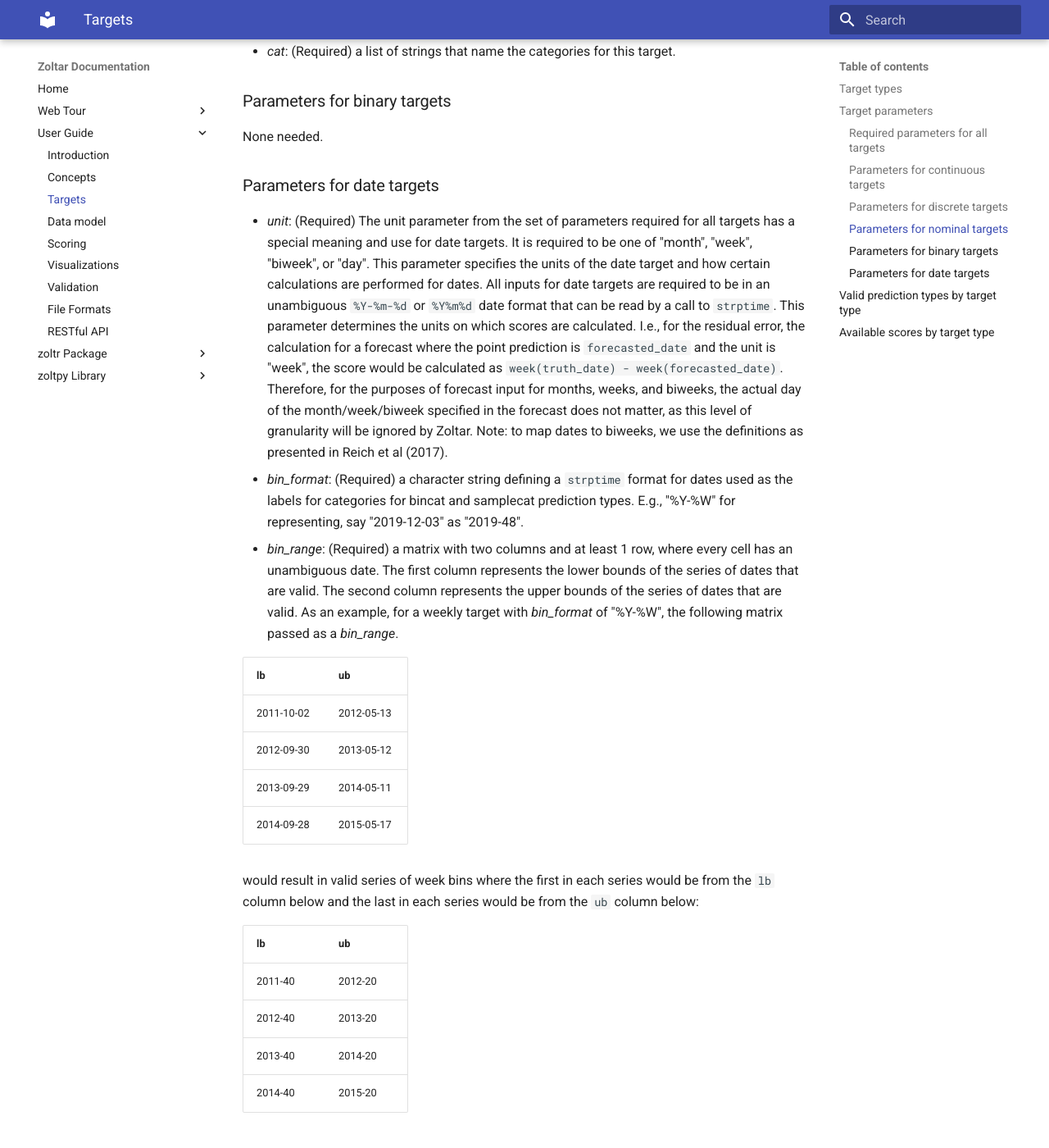
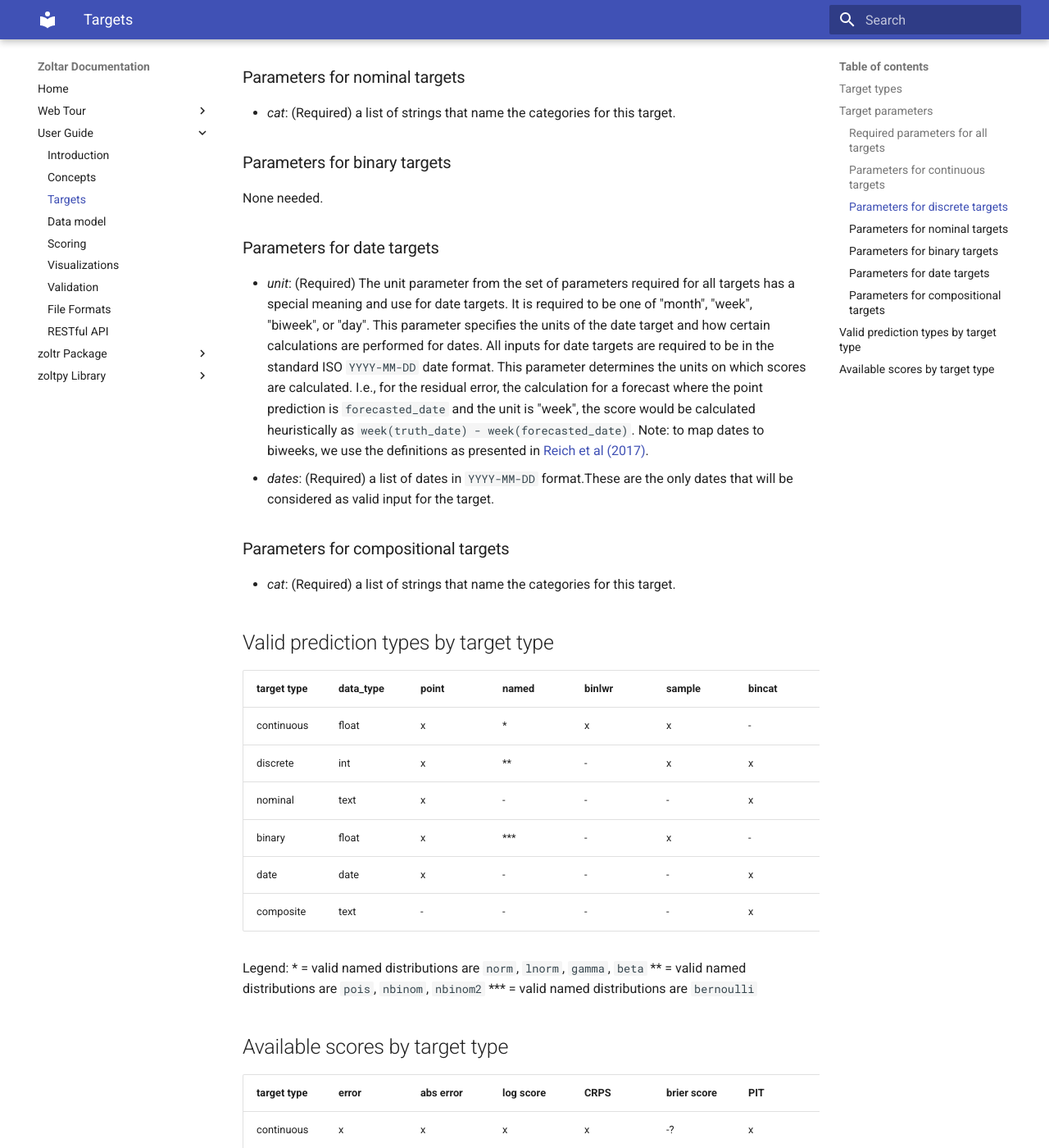
Before and after one commit to reichlab/docs.zoltardata, an MkDocs documentation site: the page built from docs/Targets.md, in a window 1280 px wide and 1400 px high, scrolled down 1956 px. Shown: the whole window at 82% size. Built offline with MkDocs 1.6.1 and Material for MkDocs 9.7.7, drawn with Linux system fonts in a browser that asks for light colours; some of the changed text lies outside the part shown.

Commit message:
updates to targets and validation docs, including info about composite targets and updated date validations...

```diff
--- a/docs/Targets.md
+++ b/docs/Targets.md
@@ -21,8 +21,12 @@ features pertain to a particular target.
 *binary*: A binary target, with a defined outcome that can be seen as a 0/1 or TRUE/FALSE.
 > Example: does the maximum value of a variable exceed some threshold C in a given period of time.
 
-*date*: A special case of a discrete target, where the possible outcomes are distinct units of time.
-> Example: the week in which the peak incidence occurs.
+*date*: A target with a discrete set of calendar dates as possible outcomes.
+> Example: the calendar week in which peak incidence occurs (represented by the Sunday of that week.
+
+*composite*: A nominal, unordered categorical target where observations are percentages that add up to 1.
+> Example: the proportions of all sequenced flu strains within different clades.
+
 
 ## Target parameters
 
@@ -44,10 +49,16 @@ additional, sometimes, optional parameters. These are all defined below.
          - nominal: text
          - binary: float
          - date: text, but maybe an int or other post-processed info (depends on how dates shake out)
-  ] -->
+    NGR: I think we don't need this now that we have target_types
+  ]
+-->
 - *is_step_ahead*: `true` if the target is a step ahead one. (Step ahead targets are used to predict values in the
   future, and are used by some analysis tools.
-- *step_ahead_increment*: An integer that's required if `is_step_ahead` is true. <!-- MC: clarify how used -->
+- *step_ahead_increment*: An integer that's required if `is_step_ahead` is true.
+<!--
+MC: clarify how used
+  NGR: I assume this is used for visualization, e.g. if you have multiple step-aheads then this makes it the ordering of the step-ahead targets clear.
+-->
 
 ### Parameters for continuous targets
 
@@ -69,7 +80,6 @@ If both Range and BinLwrs are specified, then the min(BinLwrs) must equal the lo
 
 ### Parameters for nominal targets
 
-- *unit*: (Required) E.g., "percent" or "week".
 - *cat*: (Required) a list of strings that name the categories for this target.
 
 ### Parameters for binary targets
@@ -81,46 +91,39 @@ None needed.
 - *unit*: (Required) The unit parameter from the set of parameters required for all targets has a special meaning and
   use for date targets. It is required to be one of "month", "week", "biweek", or "day". This parameter specifies the
   units of the date target and how certain calculations are performed for dates. All inputs for date targets are
-  required to be in an unambiguous `%Y-%m-%d` or `%Y%m%d` date format that can be read by a call to `strptime`. This
+  required to be in the standard ISO `YYYY-MM-DD` date format. This
   parameter determines the units on which scores are calculated. I.e., for the residual error, the calculation for a
-  forecast where the point prediction is `forecasted_date` and the unit is "week", the score would be calculated as
-  `week(truth_date) - week(forecasted_date)`. Therefore, for the purposes of forecast input for months, weeks, and
-  biweeks, the actual day of the month/week/biweek specified in the forecast does not matter, as this level of
-  granularity will be ignored by Zoltar. Note: to map dates to biweeks, we use the definitions as presented in Reich et
-  al (2017).
-- *bin_format*: (Required) a character string defining a `strptime` format for dates used as the labels for categories
-  for bincat and samplecat prediction types. E.g., "%Y-%W" for representing, say "2019-12-03" as "2019-48".
-- *bin_range*: (Required) a matrix <!--NGR: or some other representation--> with two columns and at least 1 row, where
-  every cell has an unambiguous date. The first column represents the lower bounds of the series of dates that are
-  valid. The second column represents the upper bounds of the series of dates that are valid. As an example, for a
-  weekly target with *bin_format* of "%Y-%W", the following matrix passed as a *bin_range*.
+  forecast where the point prediction is `forecasted_date` and the unit is "week", the score would be calculated heuristically as
+  `week(truth_date) - week(forecasted_date)`. Note: to map dates to biweeks, we use the definitions as presented in [Reich et
+  al (2017)](https://doi.org/10.1371/journal.pntd.0004761.s001).
+- *dates*: (Required) a list of dates in `YYYY-MM-DD` format.These are the only dates that will be considered as valid input for the target. <!-- NGR: do we want to consider encoding the info about which dates are valid for particular ranges of timezeroes? I.e. embed the idea of "seasons" here? I say no, for starters?  -->
 
- lb         | ub
------------ | ---------
- 2011-10-02 | 2012-05-13
- 2012-09-30 | 2013-05-12
- 2013-09-29 | 2014-05-11
- 2014-09-28 | 2015-05-17
+<!--
+General notes on date targets
+Date targets are represented by the `date` data type in the database. On the one hand, original data, submitted with data_type="text" is retained. On the other hand, a transformed version of the data is also retained, as integer values. I order for this transformation to work, we must have a unique, well-defined method to transform the submitted text into integers. We rely on standard libraries for date transformations to ensure the transformations are valid and accurate.
 
-would result in valid series of week bins where the first in each series would be from the `lb` column below and the
-last in each series would be from the `ub` column below:
+All input data into date targets must be unambiguously readable in "YYYY-MM-DD" or "YYYYMMDD" format.
 
- lb      | ub
--------- | ---------
- 2011-40 | 2012-20
- 2012-40 | 2013-20
- 2013-40 | 2014-20
- 2014-40 | 2015-20
+Every date target must have a set of dates (also in YYYYMMDD format) that are valid. For example, a "peak week" target might designate only a set of Sundays as valid dates. This would in essence force the dates/values to be a set of pre-specified dates. In the target description the project owner could specify that, external to Zoltar, the given set of dates would be translated into and represented as, say, MMWR weeks using the `MMWRweek` R package, or week-in-year as in `format(date, "%W")` (i.e., using strptime formatting rules).
+
+Based off of the unit in the target definition, every date would use a fixed unit conversion for point forecast scoring. For example, if `unit=="week"` then point forecast scores would be represented by "week" units. So, the truth for a given timezero-datetarget might be truth="2019-12-15" and a point forecast might be pred="2020-01-05" (both values chosen deliberately to be Sundays). Then we could operate on these numbers as "weeks" and determine the best, standardized way to produce that the difference = truth - pred = 3.
+ -->
+
+
+### Parameters for compositional targets
+
+- *cat*: (Required) a list of strings that name the categories for this target.
 
 ## Valid prediction types by target type
 
-target type | point     | named     | binlwr    | sample    | bincat    | samplecat
------------ | --------- | --------- | --------- | --------- | --------- | ---------
-continuous  |    x      |    *      |    x      |    x      |    -      |    -
-discrete    |    x      |    **     |    -      |    x      |    x      |    -
-nominal     |    x      |    -      |    -      |    -      |    x      |    x
-binary      |    x      |    ***    |    -      |    x      |    -      |    -
-date        |    x      |    -      |    -      |    -      |    x      |    x
+target type   | data_type | point     | named     | binlwr    | sample    | bincat    | samplecat
+------------- | --------- | --------- | --------- | --------- | --------- | --------- | ---------
+continuous    |   float   |    x      |    *      |    x      |    x      |    -      |    -
+discrete      |   int     |    x      |    **     |    -      |    x      |    x      |    -
+nominal       |   text    |    x      |    -      |    -      |    -      |    x      |    x
+binary        |   float   |    x      |    ***    |    -      |    x      |    -      |    -
+date          |   date    |    x      |    -      |    -      |    -      |    x      |    x
+composite     |   text    |    -      |    -      |    -      |    -      |    x      |    -
 
 Legend:
 * = valid named distributions are `norm`, `lnorm`, `gamma`, `beta`
@@ -129,10 +132,13 @@ Legend:
 
 ## Available scores by target type
 
-target type | error     | abs error | log score | CRPS      | brier score | PIT
------------ | --------- | --------- | --------- | --------- | ----------- | ---------
-continuous  |    x      |    x      |    x      |    x      |    -?       |    x
-discrete    |    x      |    x      |    x      |    x      |    -?       |    x
-nominal     |    -      |    -      |    x      |    -?     |    x        |    -
-binary      |    x      |    x      |    x      |    -?     |    x        |    -
-date        |    x      |    x      |    x      |    x      |    -?       |    x
+target type   | error     | abs error | log score | CRPS      | brier score | PIT       | EMD
+------------- | --------- | --------- | --------- | --------- | ----------- | --------- | ---
+continuous    |    x      |    x      |    x      |    x      |    -?       |    x      |  -
+discrete      |    x      |    x      |    x      |    x      |    -?       |    x      |  -
+nominal       |    -      |    -      |    x      |    -?     |    x        |    -      |  -
+binary        |    x      |    x      |    x      |    -?     |    x        |    -      |  -
+date          |    x      |    x      |    x      |    x      |    -?       |    x      |  -
+composite     |    -      |    -      |    -      |    -      |    -?       |    -      |  x
+
+* EMD = earth mover's distance
```
Also changed, not shown: other parts of docs/Targets.md (+2 -1 lines), docs/Validation.md (+10 -7 lines).
